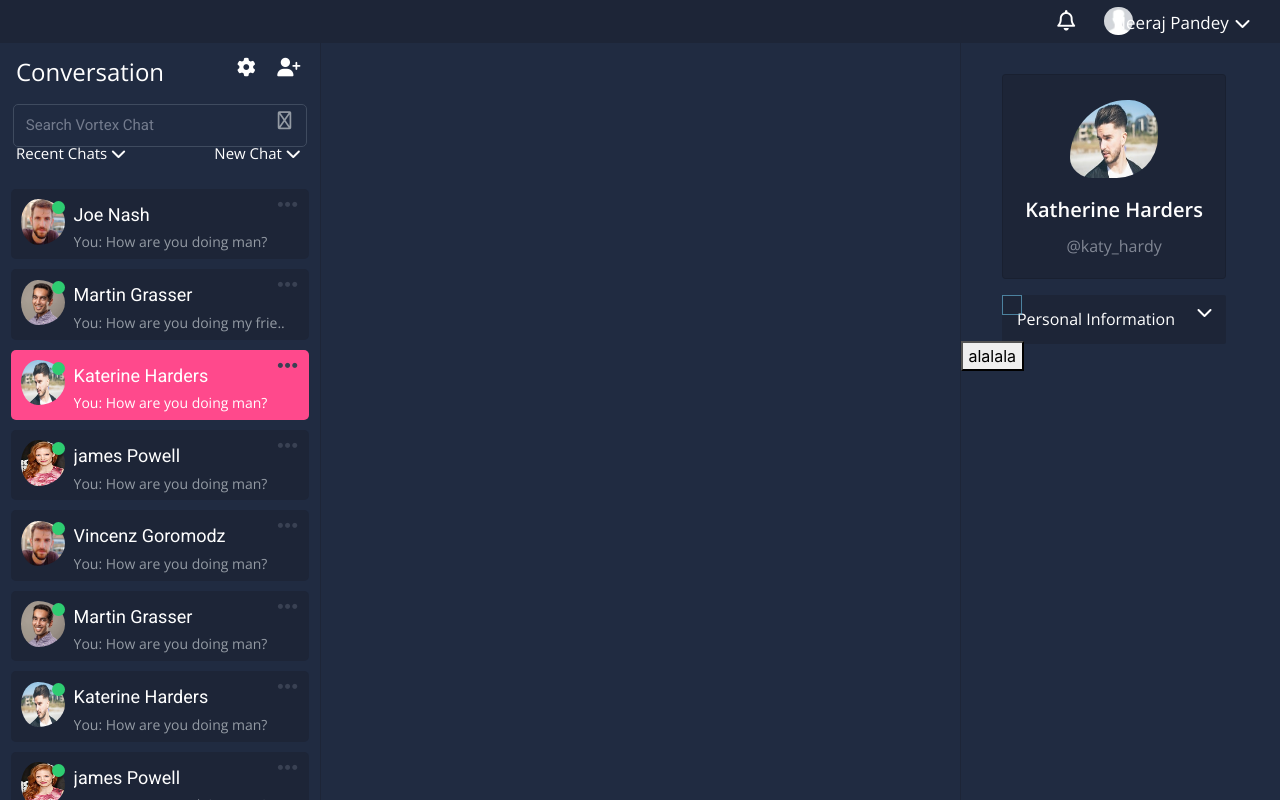
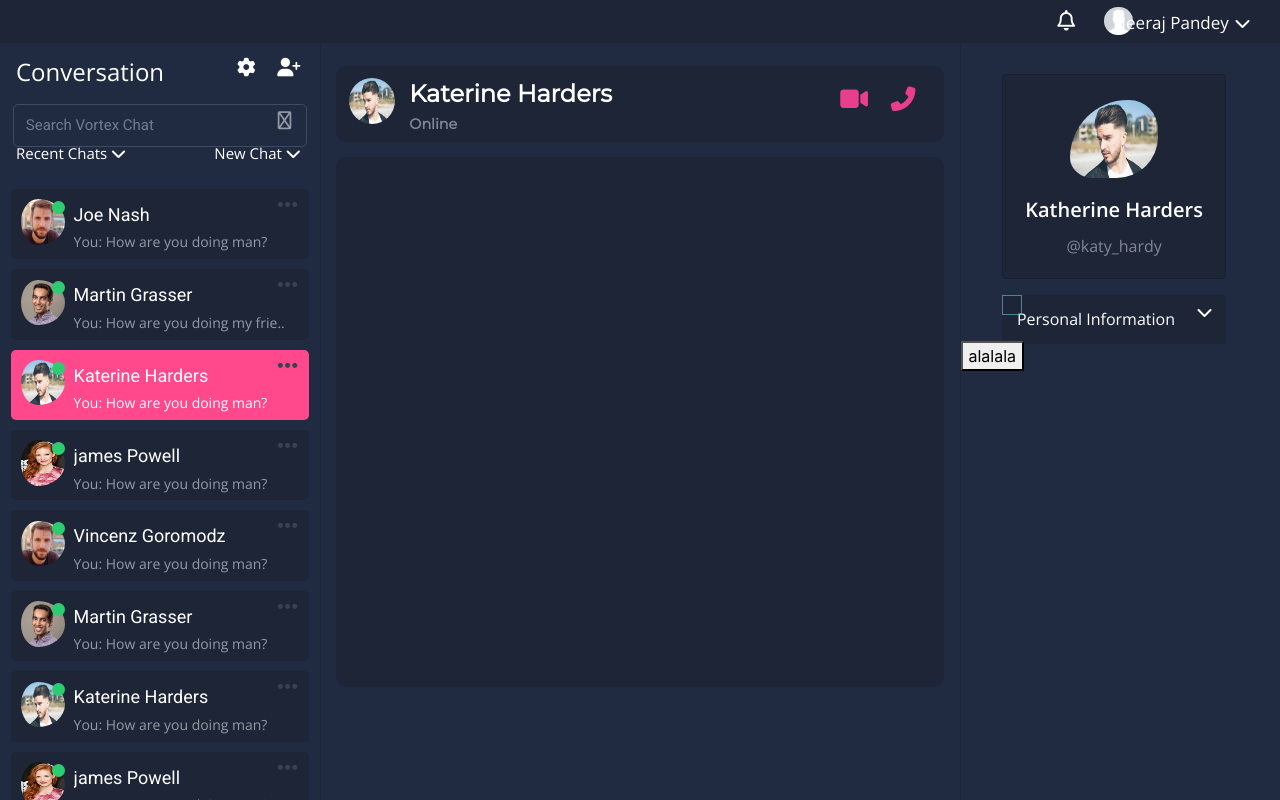
Before and after one commit to Tomyxtrejo/messaging_web_app, a React (Create React App) app in the folder client/: page / in a window 1280 px wide. Built offline with nearby package versions, Linux system fonts and the light colour scheme.

Commit message:
Modify landing;

```diff
--- a/client/src/components/Landing.js
+++ b/client/src/components/Landing.js
@@ -5,6 +5,8 @@ import two from "../utils/img/two.jpeg";
 import three from "../utils/img/three.jpg";
 import four from "../utils/img/four.jpg";
 import P2p from "./contents/P2p"
+import search from "../utils/img/search.png"
+import P2pChats from "./contents/P2pChats"
 
 class Landing extends Component {
   state = {
@@ -50,7 +52,7 @@ class Landing extends Component {
                 placeholder="Search Vortex Chat"
                 className="landing_main_names_search"
               />
-              <i className="fa fa-search landing_main_names_search_icon " />
+              <i className="fa fa-lg fa-search landing_main_names_search_icon "/>
             </div>
             <div className="filter_chats">
               <div className="recent_chat_filter">Recent Chats <i className="fa fa-chevron-down down-chevron1" /></div>
@@ -243,7 +245,10 @@ class Landing extends Component {
               </div>
             </div>
           </div>
-          <div className="landing_main_chats" />
+          <div className="landing_main_chats">
+            <P2pChats />
+          </div>
+
           <div className="landing_main_details" >
             <P2p />
           </div>
```
